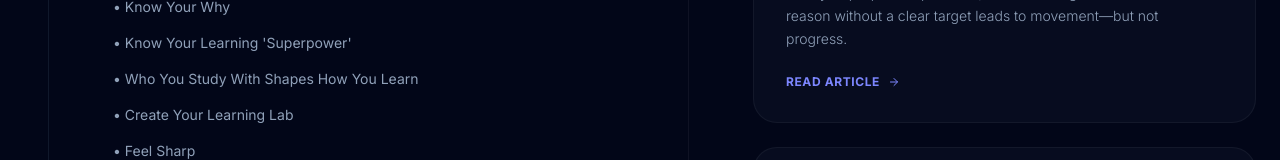
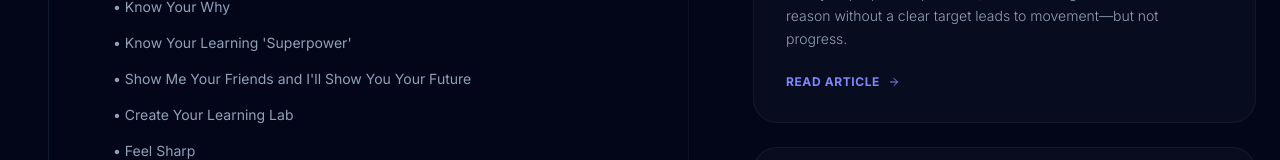
Before and after one commit to richardvanderkolk/the-rogue-puffin, a Next.js app: page /blog in a window 1280 px wide. Shown: the part 430-590 px from the top of the page. Built offline with nearby package versions, Linux system fonts and the light colour scheme.

Commit message:
Rename social circle article to Show Me Your Friends and I'll Show You Your Future

```diff
--- a/src/app/blog/page.tsx
+++ b/src/app/blog/page.tsx
@@ -73,7 +73,7 @@ export default async function BlogPage() {
                                             <Link href="/blog/know-your-learning-superpower">• Know Your Learning 'Superpower'</Link>
                                         </li>
                                         <li className="text-sm text-slate-400 hover:text-white transition-colors cursor-pointer block py-1">
-                                            <Link href="/blog/your-social-circle">• Who You Study With Shapes How You Learn</Link>
+                                            <Link href="/blog/your-social-circle">• Show Me Your Friends and I'll Show You Your Future</Link>
                                         </li>
                                         <li className="text-sm text-slate-400 hover:text-white transition-colors cursor-pointer block py-1">
                                             <Link href="/blog/create-your-learning-lab">• Create Your Learning Lab</Link>
--- a/src/data/articles.ts
+++ b/src/data/articles.ts
@@ -771,7 +771,7 @@ export const articles: Article[] = [
     },
     {
         slug: "your-social-circle",
-        title: "Who You Study With Shapes How You Learn",
+        title: "Show Me Your Friends and I'll Show You Your Future",
         category: "READY",
         excerpt: "Most people think learning is a solo activity. But the people in your life — the ones you speak with, learn alongside, or even just observe — quietly shape how well you grow.",
         content: `
```
